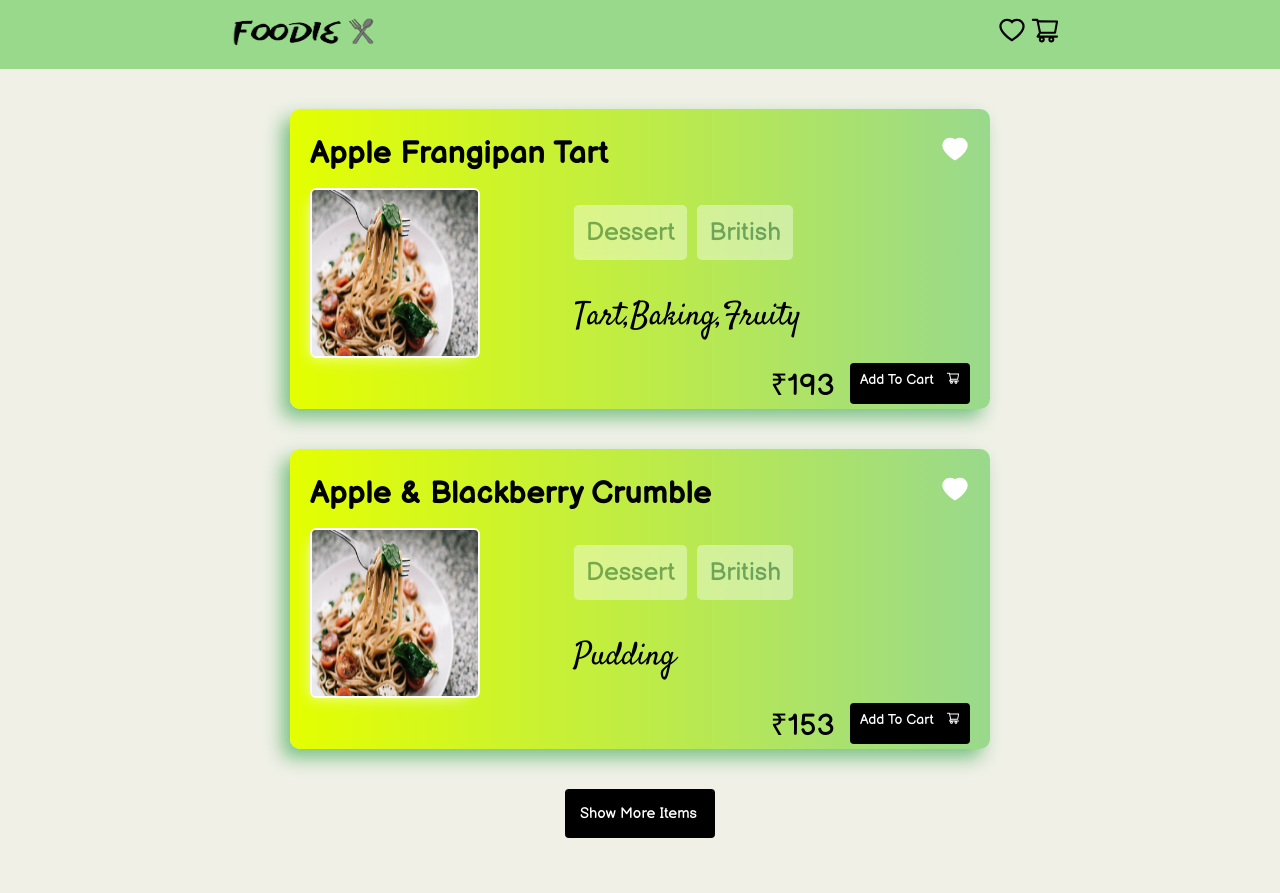
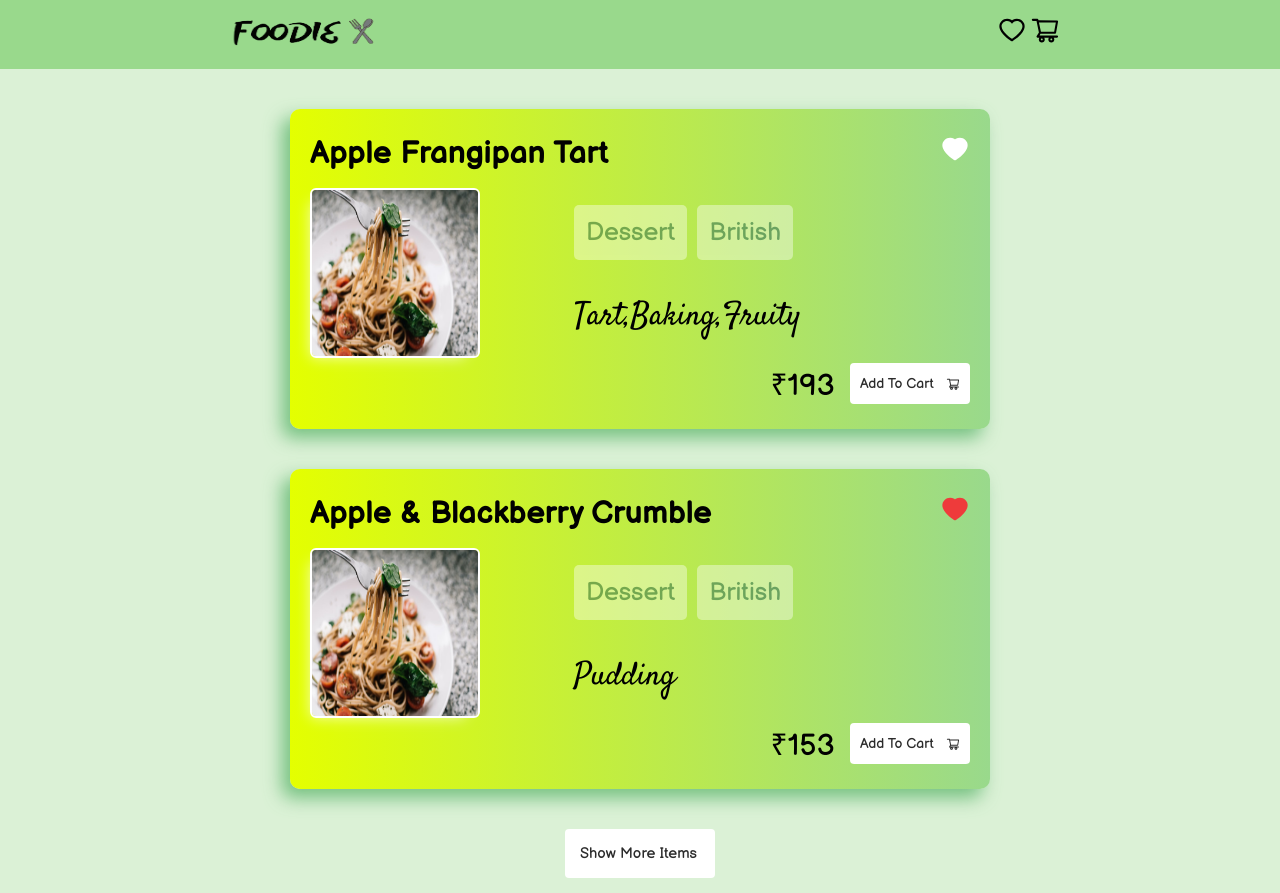
Before and after one commit to Nishantthakur62/FoodieApp, a React (Create React App) app: page / in a window 1280 px wide. Both pictures are taken after a click on the element 955 px from the left and 493 px from the top of the page. Before the commit the page ends 853 px from the top, so only its background shows below. Built offline with nearby package versions, Linux system fonts and the light colour scheme.

Commit message:
added favorite function

```diff
--- a/src/App.css
+++ b/src/App.css
@@ -10,7 +10,7 @@
 
 }
 body{
-  background-color: #f0f0e7;
+  background-color:#99d98c59;
 
 }
 .navbar {
@@ -35,7 +35,7 @@ body{
 
 .card {
   width: 700px;
-  height: 300px;
+  height: 320px;
   background: rgb(228, 255, 0);
   background: linear-gradient(
     90deg,
@@ -52,11 +52,13 @@ body{
 .heart {
   color: white;
 }
+
 .heart:hover {
-  color: #f2003c;
   cursor: pointer;
 }
-
+.red{
+  color:rgb(238, 59, 59);
+}
 .top {
   display: flex;
   justify-content: space-between;
@@ -128,19 +130,21 @@ body{
 
 button {
   display: flex;
+  align-items: center;
   padding: 8px 10px;
   width: 120px;
   justify-content: space-between;
   border: none;
   border-radius: 4px;
-  background-color: black;
-  color: white;
+  background-color:white;
+  color: rgb(43, 43, 43);
   cursor: pointer;
   font-size: 14px;
 }
 
 button:hover {
-  background-color: #04425f;
+  background-color:green;
+  color: white;
 }
 
 
@@ -151,7 +155,7 @@ button:hover {
 .showbtn{
   outline:none;
   border:none;
-  background-color: black;
+  background-color:white;
   padding:15px;
   font-size: 15px;
 
--- a/src/App.js
+++ b/src/App.js
@@ -1,13 +1,11 @@
 import React, { Fragment } from "react";
 import "./App.css";
 import FoodWrapper from "./Components/FoodWrapper";
-import NavBar from "./Components/NavBar";
-
 
 function App() {
   return (
     <Fragment>
-      <NavBar />
+
       <FoodWrapper />
 
     </Fragment>
--- a/src/Components/FoodCard.jsx
+++ b/src/Components/FoodCard.jsx
@@ -1,23 +1,48 @@
 import React from "react";
 import { AiFillHeart, AiOutlineShoppingCart } from "react-icons/ai";
+import { useState } from "react/cjs/react.development";
 import noodles from "../images/noodles.jpeg";
 import data from "./data";
 
-const FoodCard = ({ mealname, id, category, area, tags,setFavFoodList,favFoodList,price}) => {
+const FoodCard = ({ fav,mealname, id, category, area, tags,setFavFoodList,favFoodList,price,toggle}) => {
+
   const handleFavourite=(e)=>{
 
-      let foundmeal=data.find((item)=>item.idMeal===id)
-      setFavFoodList([...favFoodList,  foundmeal])
-  }
+    if(e.target.parentElement.parentElement.classList.contains("heart"))
+    {
+        let foundmeal;
+        {toggle ? foundmeal=data.find((item)=>item.idMeal===id): foundmeal=favFoodList.find((item)=>item.idMeal===id)};
+
+        if(foundmeal.fav===false)
+        {
+          foundmeal.fav=true;
+          setFavFoodList([...favFoodList,  foundmeal])
+          e.target.parentElement.parentElement.classList.add("red")
+        }
+        else{
+          foundmeal.fav=false;
+          favFoodList.forEach((item,idx)=>
+          {
+           if(item.idMeal===foundmeal.idMeal)
+           setFavFoodList(favFoodList.splice(idx,1));
+          })
+          e.target.parentElement.parentElement.classList.remove("red")
+          setFavFoodList([...favFoodList]);
+        }
+      }
+    }
+    // console.log(favFoodList)
 
 
   return (
     <div className="card">
       <div className="top">
         <p className="mealname">{mealname}</p>
-        <span className="heart" onClick={handleFavourite}>
+       {fav? <span className="heart red" onClick={handleFavourite} >
           <AiFillHeart />
-        </span>
+        </span>: <span className="heart" onClick={handleFavourite}>
+          <AiFillHeart />
+        </span>}
       </div>
       <div className="middle">
         <img src={noodles} />
--- a/src/Components/FoodWrapper.jsx
+++ b/src/Components/FoodWrapper.jsx
@@ -1,21 +1,26 @@
-import React,{useState,useEffect} from "react";
+import React,{useState} from "react";
 import data from "./data";
 import FoodCard from "./FoodCard";
 import ShowMore from "./ShowMore";
+import NavBar from "./NavBar";
 
 // console.log({ data});
 const FoodWrapper = () => {
   let [num,setNum]=useState(2)
   let [favFoodList,setFavFoodList]=useState([])
-
+  let [toggle,setToggle]=useState(true)
+  let [items,setItems]=useState(data)
 
   return (
     <div>
-      {data.map((item, idx) => {
+      <NavBar setItems={setItems} toggle={toggle} setToggle={setToggle}  favFoodList={favFoodList}/>
+
+      {items.map((item, idx) => {
         if(idx<num)
         {
           return (
           <FoodCard
+            toggle={toggle}
             key={idx}
             mealname={item.strMeal}
             id={item.idMeal}
@@ -25,6 +30,7 @@ const FoodWrapper = () => {
             setFavFoodList={setFavFoodList}
             favFoodList={favFoodList}
             price={item.price}
+            fav={item.fav}
           />
         );
         }
--- a/src/Components/NavBar.jsx
+++ b/src/Components/NavBar.jsx
@@ -1,11 +1,22 @@
 import React from "react";
 import { AiOutlineHeart, AiOutlineShoppingCart } from "react-icons/ai";
 import logo from "../images/logo.png";
+import data from './data'
 
+const NavBar = ({favFoodList,toggle,setToggle,setItems}) => {
+  const displayFav=()=>{
+  setToggle(!toggle);
+  document.querySelector(".NavHeart").classList.toggle("red")
 
-const NavBar = () => {
-  const displayFav=()=>{
+  if(toggle)
+  {
+    setItems(favFoodList);
 
+  }
+  else{
+    setItems(data);
+
+  }
   }
   return (
     <nav className="navbar">
@@ -13,7 +24,9 @@ const NavBar = () => {
         <img src={logo} />
       </div>
       <div className="right">
-        <span className="NavHeart"><AiOutlineHeart /></span>
+        <span className="NavHeart"><AiOutlineHeart
+         onClick={displayFav}
+        /></span>
         <AiOutlineShoppingCart />
       </div>
     </nav>
--- a/src/Components/data.js
+++ b/src/Components/data.js
@@ -15,7 +15,8 @@ let meals = [
     strImageSource: null,
     strCreativeCommonsConfirmed: null,
     dateModified: null,
-    price:Math.floor((Math.random()+1)*100)
+    price:Math.floor((Math.random()+1)*100),
+    fav:false,
   },
   {
     idMeal: "52893",
@@ -35,6 +36,7 @@ let meals = [
     strCreativeCommonsConfirmed: null,
     dateModified: null,
     price:Math.floor((Math.random()+1)*100)
+    ,fav:false
   },
   {
     idMeal: "53049",
@@ -53,9 +55,10 @@ let meals = [
     strCreativeCommonsConfirmed: null,
     dateModified: null,
     price:Math.floor((Math.random()+1)*100)
+    ,fav:false
   },
   {
-    idMeal: "53050",
+    idMeal: "550",
     strMeal: "Ayam Percik",
     strDrinkAlternate: null,
     strCategory: "Chicken",
@@ -71,9 +74,10 @@ let meals = [
     strCreativeCommonsConfirmed: null,
     dateModified: null,
     price:Math.floor((Math.random()+1)*100)
-  },
+    ,fav:false
+    },
   {
-    idMeal: "53050",
+    idMeal: "5300",
     strMeal: "Biryani",
     strDrinkAlternate: null,
     strCategory: "Chicken",
@@ -89,9 +93,10 @@ let meals = [
     strCreativeCommonsConfirmed: null,
     dateModified: null,
     price:Math.floor((Math.random()+1)*100)
+    ,fav:false
   },
   {
-    idMeal: "53050",
+    idMeal: "5350",
     strMeal: "Murg Masala",
     strDrinkAlternate: null,
     strCategory: "Chicken",
@@ -107,6 +112,7 @@ let meals = [
     strCreativeCommonsConfirmed: null,
     dateModified: null,
     price:Math.floor((Math.random()+1)*100)
+  ,fav:false
   }
 ];
 
```
